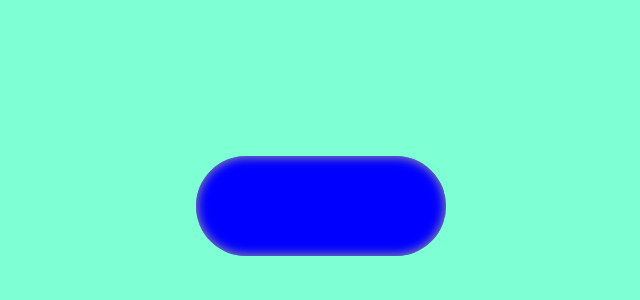
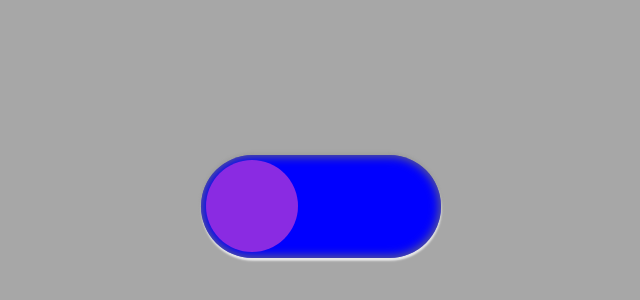
Before and after one commit to dsdyaz/fancy-toggle, a React (Vite) app: page / in a window 1280 px wide. Shown: the part 194-494 px from the top of the page, without its empty margins (319-959 px from the left). Built offline with nearby package versions, Linux system fonts and the light colour scheme.

Commit message:
work in progress

```diff
--- a/src/style/App.css
+++ b/src/style/App.css
@@ -14,4 +14,5 @@
   display: flex;
   align-items: center;
   justify-content: center;
+  z-index: 100;
 }
--- a/src/style/background.css
+++ b/src/style/background.css
@@ -1,5 +1,5 @@
 .background {
-    background-color: aquamarine;
+    background-color: rgb(167, 167, 167);
     min-width: 100vw;
     min-height: 100vh;
     position: relative;
--- a/src/style/toggle.css
+++ b/src/style/toggle.css
@@ -1,7 +1,57 @@
 .toggle {
-    box-shadow: inset 0 0 10px 2px rgba(156, 156, 156, 0.822);
-    width: 250px;
-    height: 100px;
-    border-radius: 50px;
-    background-color: blue;
+    box-shadow: inset 0 0 10px 2px rgba(114, 113, 113, 0.822),
+    0 -2px 3px 0.2px rgba(156, 156, 156, 0.822),
+    0.5px 2.5px 2px 0.2px rgba(255, 255, 255, 0.767);
+    width: 240px;
+    height: 103px;
+    border-radius: 65px;
+    background-color:blue;
+    box-sizing: border-box;
+    display: flex;
+    padding: 0px 5px;
+    align-items: center;
+    z-index: 99;
 }
+
+.circle {
+    height: 0;
+    width: 40%;
+    padding-bottom: 40%;
+    background-color: blueviolet;
+    border-radius: 50%;
+    position: relative;
+}
+
+.circle_on {
+    background-color: yellow;
+}
+
+.circle_off {
+    background-color: darkgray;
+}
+
+.circle__halo {
+    position: absolute;
+    border-radius: 50%;
+}
+
+.circle__inner-halo {
+    width: 120%;
+    height: 120%;
+    background-color: chartreuse;
+    z-index: -1;
+}
+
+.circle__middle-halo {
+    width: 150%;
+    height: 150%;
+    background-color: red;
+    z-index: -2;
+}
+
+.circle__outer-halo {
+    width: 180%;
+    height: 180%;
+    background-color: darkmagenta;
+    z-index: -3;
+}
--- a/src/toggle/toggle.jsx
+++ b/src/toggle/toggle.jsx
@@ -4,7 +4,11 @@ import "../style/toggle.css"
 export default function Toggle() {
   return (
     <div className="toggle">
-      <div className="toggle__background" />
+      <div className="circle">
+        <div className="circle__inner-halo" />
+        <div className="circle__middle-halo" />
+        <div className="circle__outer-halo" />
+      </div>
     </div>
   )
 }
```
